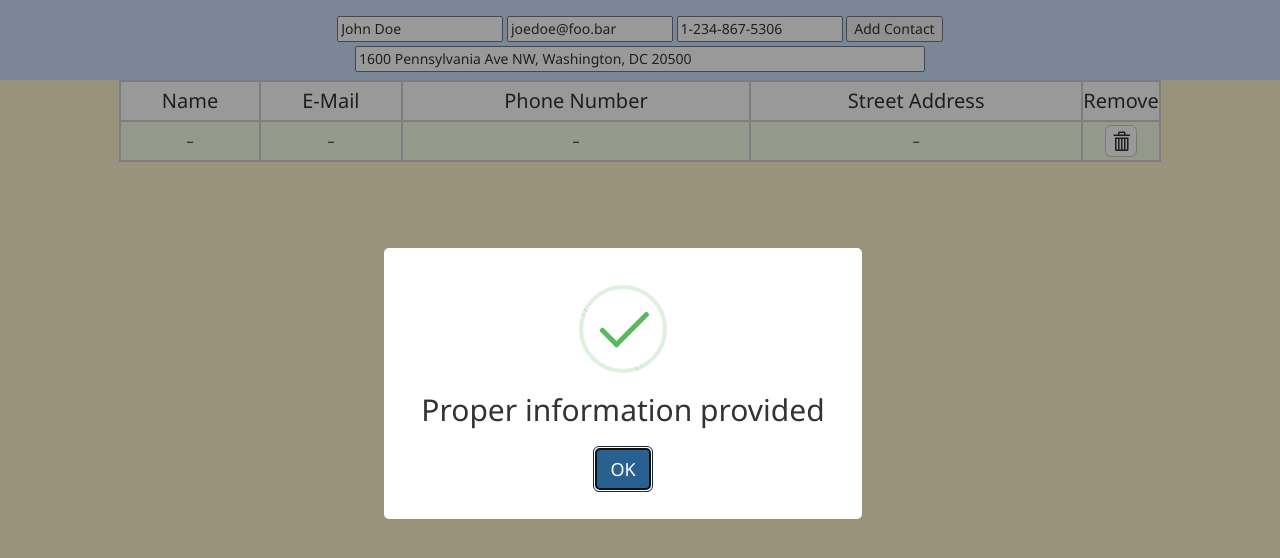
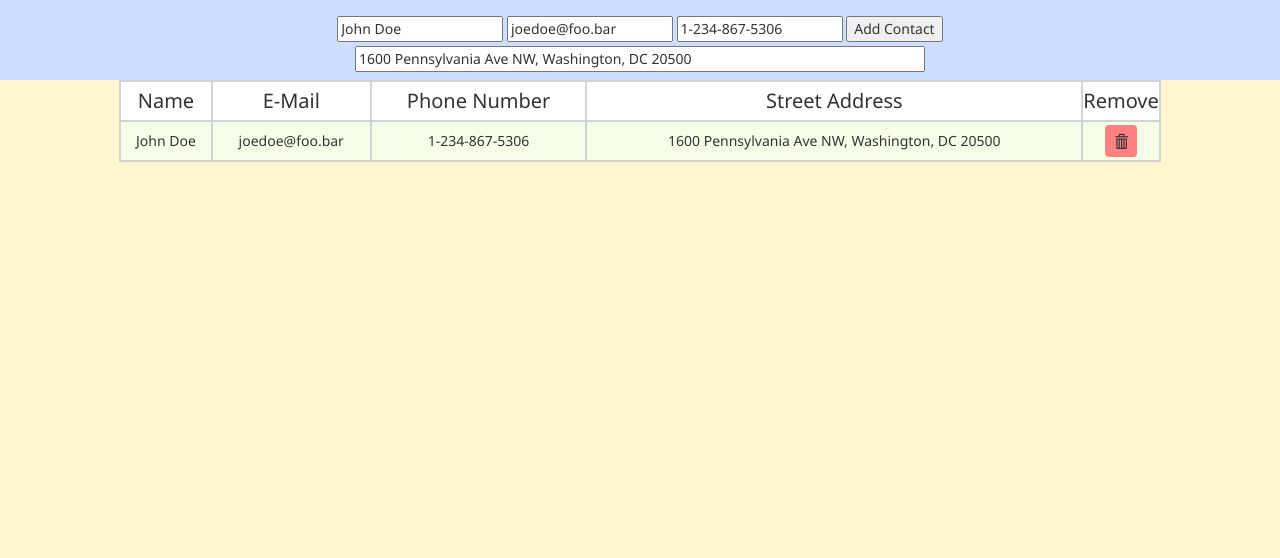
Before and after one commit to Gkjsdll/Contact-List, a plain HTML site: page index.html in a window 1280 px wide. Both pictures are taken after a click on the button "Add Contact". Drawn offline with nearby package versions, Linux system fonts and the light colour scheme.

Commit message:
added method for appending new contacts to the list

```diff
--- a/index.html
+++ b/index.html
@@ -42,7 +42,7 @@
           <td class="contactPhone">–</td>
           <td class="contactAddress">–</td>
           <td class="contactDelete">
-            <button type="button" class="btn btn-default btn-lg">
+            <button>
               <span class="glyphicon glyphicon-trash" aria-hidden="true"></span>
             </button>
           </td>
--- a/main.js
+++ b/main.js
@@ -7,6 +7,7 @@ $(document).ready(function(){
   var $newAddress = $('#newAddress');
   var $createNewContact = $('#createNewContact');
   var $contactTemplate = $('#contactTemplate');
+  var $contactsBody = $('#contactsBody');
 
   $createNewContact.click(function(e){
     e.preventDefault();
@@ -14,7 +15,6 @@ $(document).ready(function(){
   });
 
   function newContact(){
-    debugger;
     if(!$newName.val() || (!$newEmail.val() && !$newPhone.val() && !$newAddress.val())){
       if(!$newName.val()){
         swal("Please enter a name","","error");
@@ -25,7 +25,17 @@ $(document).ready(function(){
     }
     else{
       var $contact = $contactTemplate.clone().attr('id','');
-      swal("Proper information provided","","success");
+      $contact.children().filter('.contactName').text($newName.val());
+      if($newEmail.val()){
+        $contact.children().filter('.contactEMail').text($newEmail.val());
+      }
+      if($newEmail.val()){
+        $contact.children().filter('.contactPhone').text($newPhone.val());
+      }
+      if($newEmail.val()){
+        $contact.children().filter('.contactAddress').text($newAddress.val());
+      }
+      $contactsBody.append($contact);
     }
   };
 
--- a/style.css
+++ b/style.css
@@ -6,6 +6,10 @@ body {
 
 .container-fluid{
   margin-top:80px;
+}
+
+#contactTemplate{
+  display: none;
 }
 
 #headerRow > .headerData{
@@ -19,12 +23,25 @@ body {
   padding: 0px;
 }
 
-.contactDelete button{
+.contactDelete button {
   width: 32px;
   height: 32px;
   padding: 0px;
   padding-top: 3px;
+  border-radius: 4px;
+  border: 0px solid red;
+  background-color: #ff8282;
 }
+
+.contactDelete button:focus, .contactDelete button:active{
+  outline: 0px;
+}
+
+.contactDelete button:active {
+    background-color: #e07272;
+}
+
+
 
 tr {
   height: 40px;
```
Lines whose indentation alone changed are shown as unchanged.
